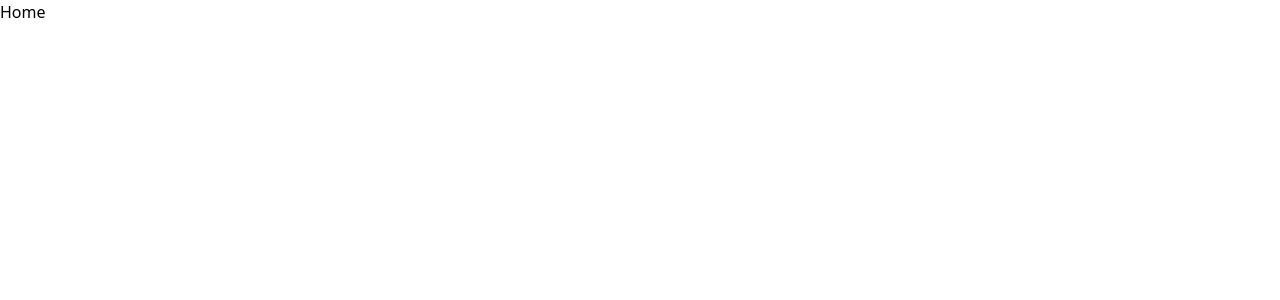
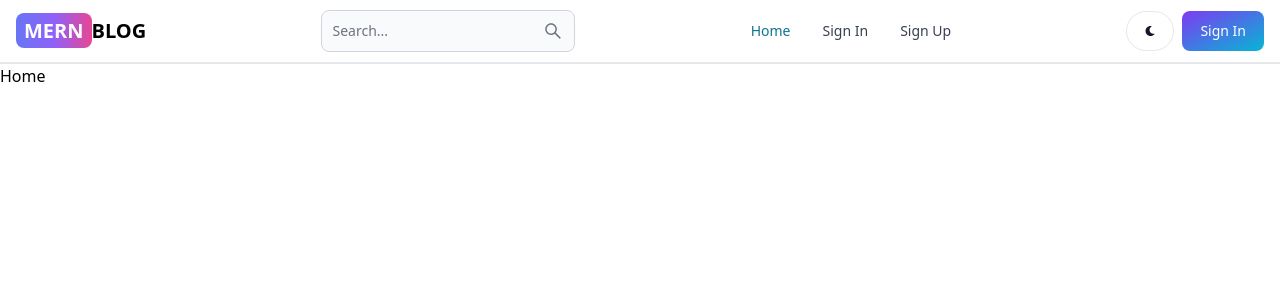
Before and after one commit to wassimOubaziz/blogger-mern, a React (Vite) app in the folder client/: page / in a window 1280 px wide. Shown: the top 300 px of the page. Built offline with nearby package versions, Linux system fonts and the light colour scheme.

Commit message:
Add Flowbite-React and React-Icons dependencies, update Home component, and add Header component

```diff
--- a/client/package.json
+++ b/client/package.json
@@ -10,8 +10,10 @@
     "preview": "vite preview"
   },
   "dependencies": {
+    "flowbite-react": "^0.7.2",
     "react": "^18.2.0",
     "react-dom": "^18.2.0",
+    "react-icons": "^5.0.1",
     "react-router-dom": "^6.22.1"
   },
   "devDependencies": {
--- a/client/src/App.jsx
+++ b/client/src/App.jsx
@@ -2,10 +2,12 @@
 import Home from "./pages/home/Home";
 import SignIn from "./pages/home/SignIn";
 import SignUp from "./pages/home/SignUp";
+import Header from "./components/Header";
 
 export default function App() {
   return (
     <BrowserRouter>
+      <Header />
       <Routes>
         <Route path="/" element={<Home />} />
         <Route path="sign-in" element={<SignIn />} />
--- /dev/null
+++ b/client/src/components/Header.jsx
@@ -0,0 +1,52 @@
+import { Button, Navbar, TextInput } from "flowbite-react";
+import React from "react";
+import { Link, useLocation } from "react-router-dom";
+import { AiOutlineSearch } from "react-icons/ai";
+import { FaMoon } from "react-icons/fa";
+
+export default function Header() {
+  const path = useLocation().pathname;
+  return (
+    <Navbar className="border-b-2">
+      <Link
+        to={"/"}
+        className="self-center whitespace-nowrap text-sm sm:text-xl font-semibold dark:text-white "
+      >
+        <span className="px-2 py-1 bg-gradient-to-r from-indigo-500  via-purple-500 to-pink-500 rounded-lg text-white">
+          MERN
+        </span>
+        BLOG
+      </Link>
+      <form>
+        <TextInput
+          className="hidden lg:inline"
+          type="search"
+          placeholder="Search..."
+          rightIcon={AiOutlineSearch}
+        />
+      </form>
+      <Button className="w-12 h-10 lg:hidden" color="gray" pill>
+        <AiOutlineSearch />
+      </Button>
+
+      <div className="flex gap-2 md:order-2">
+        <Button className="w-12 h-10 hidden sm:inline" color="gray" pill>
+          <FaMoon />
+        </Button>
+        <Button gradientDuoTone={"purpleToBlue"}>Sign In</Button>
+        <Navbar.Toggle />
+      </div>
+      <Navbar.Collapse>
+        <Navbar.Link active={path === "/"} as={"div"}>
+          <Link to={"/"}>Home</Link>
+        </Navbar.Link>
+        <Navbar.Link active={path === "/sign-in"} as={"div"}>
+          <Link to={"/sign-in"}>Sign In</Link>
+        </Navbar.Link>
+        <Navbar.Link active={path === "/sign-up"} as={"div"}>
+          <Link to={"/sign-up"}>Sign Up</Link>
+        </Navbar.Link>
+      </Navbar.Collapse>
+    </Navbar>
+  );
+}
--- a/client/src/pages/home/Home.jsx
+++ b/client/src/pages/home/Home.jsx
@@ -1,5 +1,5 @@
 import React from "react";
 
 export default function Home() {
-  return <div>Home</div>;
+  return <div className="">Home</div>;
 }
--- a/client/tailwind.config.js
+++ b/client/tailwind.config.js
@@ -1,8 +1,12 @@
 /** @type {import('tailwindcss').Config} */
 export default {
-  content: ["./index.html", "./src/**/*.{js,ts,jsx,tsx}"],
+  content: [
+    "./index.html",
+    "./src/**/**/*.{js,ts,jsx,tsx}",
+    "node_modules/flowbite-react/lib/esm/**/*.js",
+  ],
   theme: {
     extend: {},
   },
-  plugins: [],
+  plugins: [require("flowbite/plugin")],
 };
```
Also changed, not shown: 1 other file (tests, documents, lock files or other folders).
